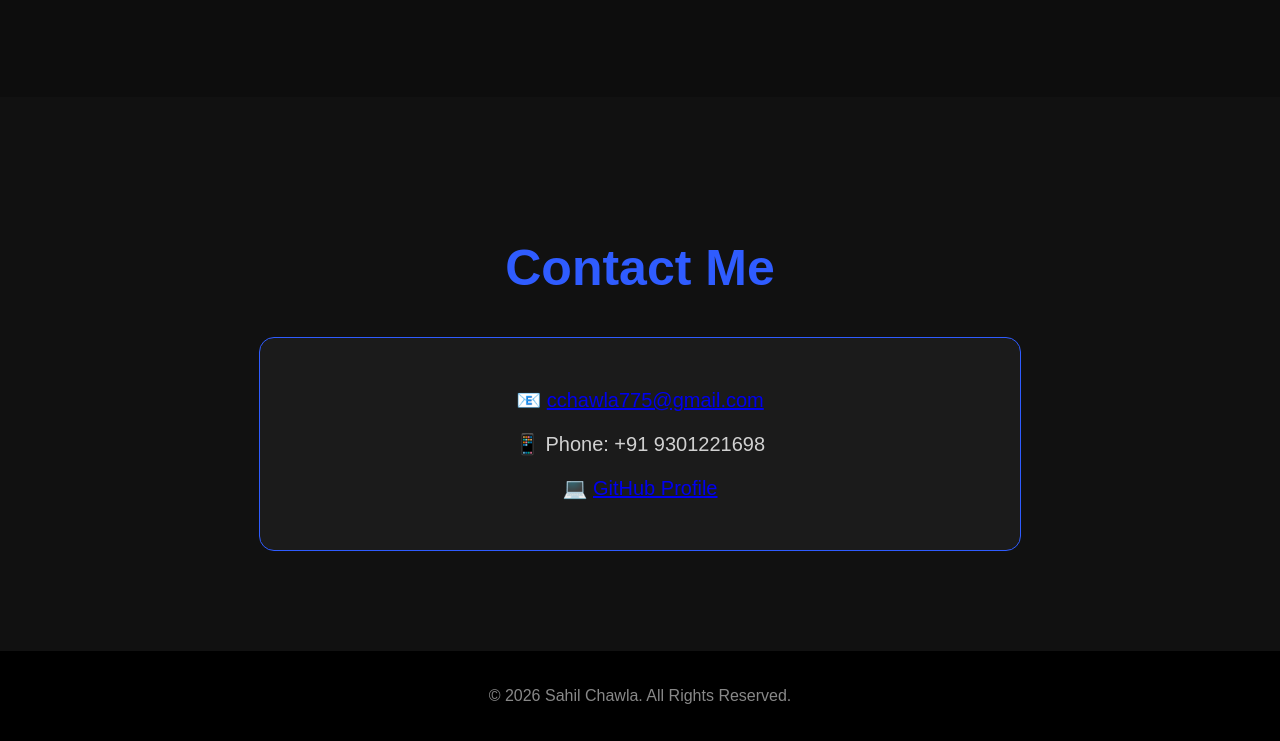
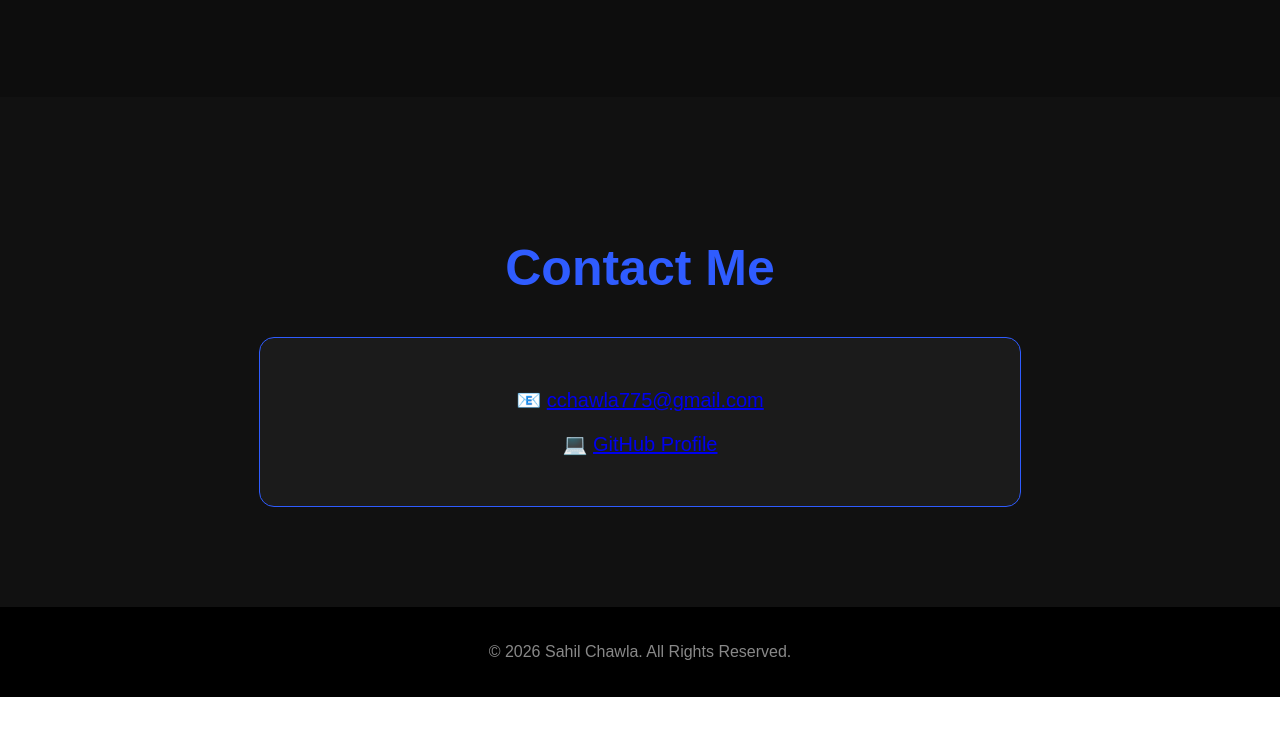
Before and after one commit to cchawla775-art/portfolio-website, a plain HTML site: page index.html in a window 1280 px wide. Shown: the part 2609-3350 px from the top of the page. After the commit the page ends 3306 px from the top, so only its background shows below. Drawn offline with Linux system fonts and the light colour scheme.

Commit message:
Fix HTML structure and content

```diff
--- a/index.html
+++ b/index.html
@@ -139,8 +139,6 @@
 
         <p>📧 <a href="mailto:cchawla775@gmail.com">cchawla775@gmail.com</a></p>
 
-        <p>📱 Phone: +91 9301221698</p>
-
         <p>💻 <a href="https://github.com/cchawla775-art" target="_blank">GitHub Profile</a></p>
 
     </div>
```
